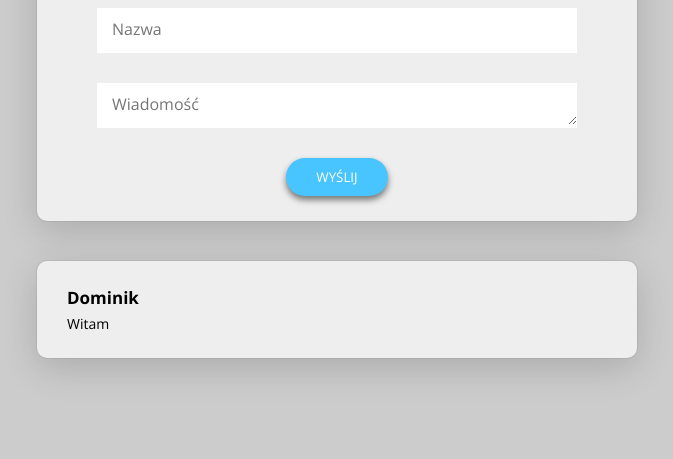
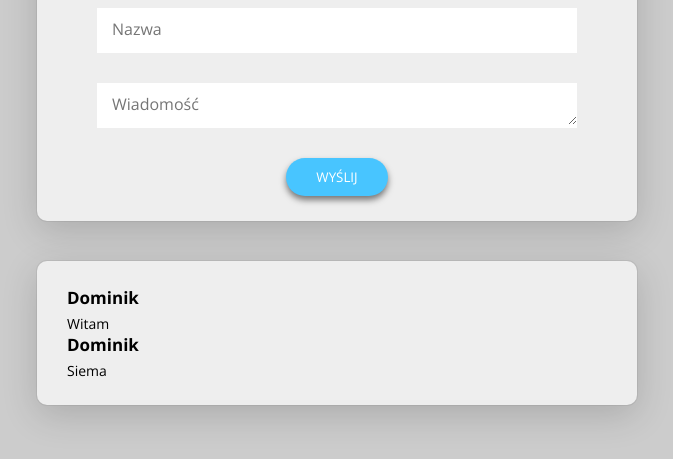
Before and after one commit to Domino-98/chat-app, a website: page public/index.html in a window 1280 px wide. Both pictures are taken after a click on the button "WYŚLIJ". Shown: the part 213-672 px from the top of the page, without its empty margins (303-976 px from the left). Drawn offline with nearby package versions, Linux system fonts and the light colour scheme; no server answers.

Commit message:
Create get messages function

```diff
--- a/public/index.html
+++ b/public/index.html
@@ -6,7 +6,7 @@
     <meta http-equiv="X-UA-Compatible" content="IE=edge">
     <meta name="viewport" content="width=device-width, initial-scale=1.0">
     <title>Chat app</title>
-    <link rel="icon" href="favicon.ico" type="image/x-icon">
+    <link rel="icon" href="/images/favicon.ico" type="image/x-icon">
     <link rel="stylesheet" href="css/style.css">
 </head>
 
@@ -41,6 +41,40 @@
 
     </div>
 
+    <script>
+
+        window.onload=() => {
+
+            const chatMsgBox=document.querySelector('.chat-messages')
+            const chatName=document.querySelector('.name');
+            const chatMsg=document.querySelector('.message');
+            const send=document.querySelector('.send');
+
+            function sendMessages(message) {
+                chatMsgBox.innerHTML+=`<h3 class="name">${message.name}</h3> <p class="message">${message.message}`;
+            }
+
+            // Funkcja pobierające dane z adresu
+            function getMessages() {
+                fetch('http://localhost:3000/messages')
+                    .then(function (data) {
+                        return data.json();
+                    })
+                    .then(function (myJson) {
+                        console.log(myJson);
+                    });
+            }
+
+            getMessages();
+
+            send.addEventListener('click', () => {
+                sendMessages({ name: "Dominik", message: "Siema" });
+            });
+
+        }
+
+    </script>
+
 </body>
 
 </html>
```
Also changed, not shown: app.js (+17 -0 lines).
